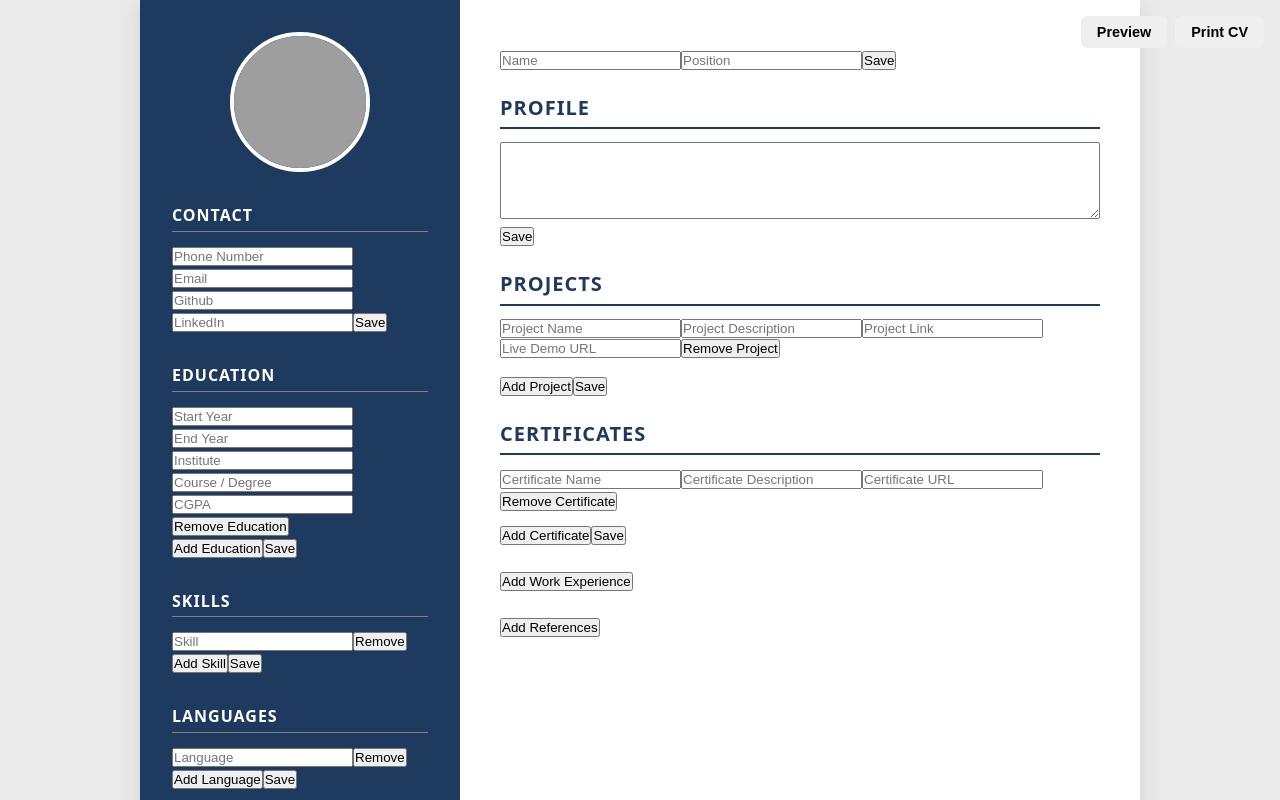
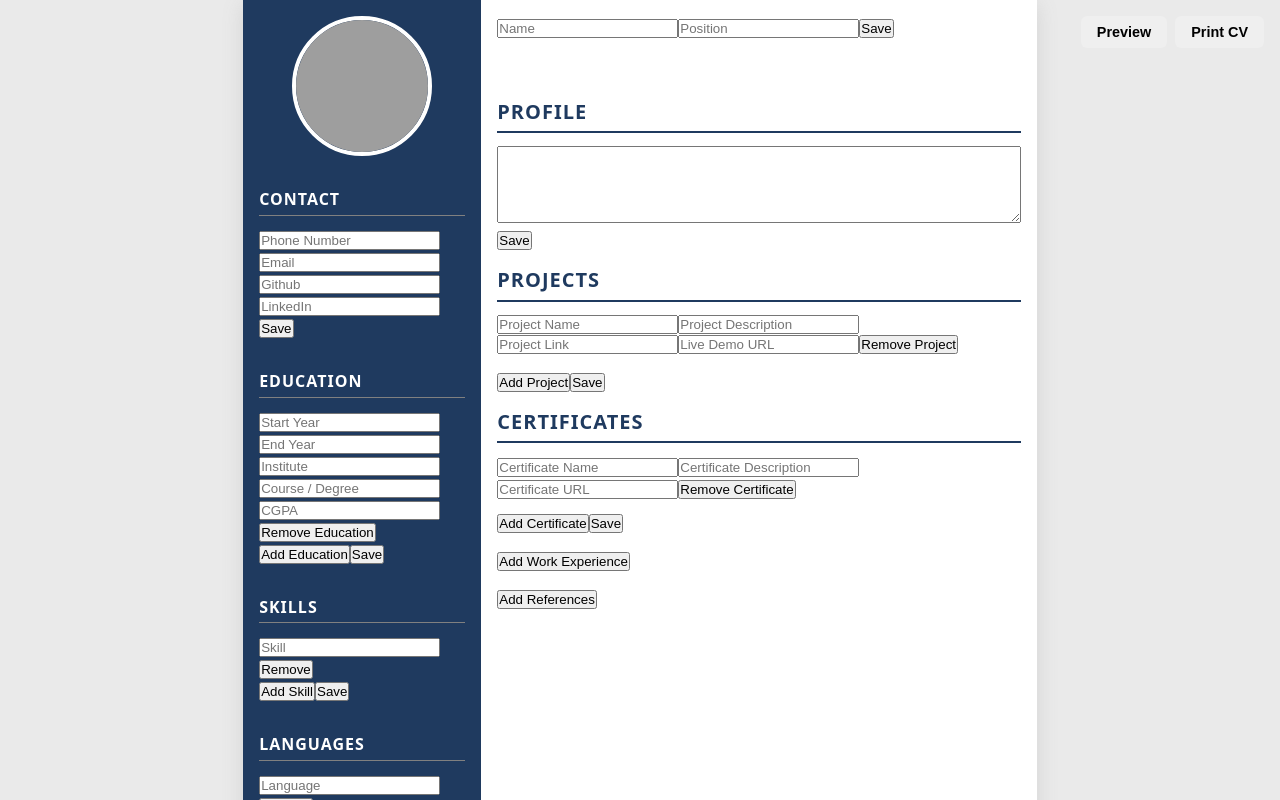
Before and after one commit to Prak005/cv-generator, a React (Vite) app: page / in a window 1280 px wide. Shown: the top 800 px of the page. Built offline with nearby package versions, Linux system fonts and the light colour scheme; grey boxes are pictures that could not be loaded.

Commit message:
refined ui

```diff
--- a/src/App.jsx
+++ b/src/App.jsx
@@ -1,27 +1,28 @@
-import { useState } from 'react';
+import { useState } from "react";
 
-import UserImg from './components/left/UserImg';
-import Contact from './components/left/Contact';
-import Education from './components/left/Education';
-import Skills from './components/left/Skills';
-import Languages from './components/left/Languages';
+import UserImg from "./components/left/UserImg";
+import Contact from "./components/left/Contact";
+import Education from "./components/left/Education";
+import Skills from "./components/left/Skills";
+import Languages from "./components/left/Languages";
 
-import Header from './components/right/Header';
-import Profile from './components/right/Profile';
-import Work from './components/right/Work';
-import Projects from './components/right/Projects';
-import Certificates from './components/right/Certificates';
-import Ref from './components/right/Ref';
+import Header from "./components/right/Header";
+import Profile from "./components/right/Profile";
+import Work from "./components/right/Work";
+import Projects from "./components/right/Projects";
+import Certificates from "./components/right/Certificates";
+import Ref from "./components/right/Ref";
 
-import './styles/Left.css';
-import './styles/Right.css';
-import './styles/App.css';
+import "./styles/Left.css";
+import "./styles/Right.css";
+import "./styles/App.css";
 
 function App() {
   const [viewMode, setViewMode] = useState(false);
 
   return (
-        <div className="resume">
+    <>
+      <div id="cv-preview" className="resume">
         <aside className="resume-left">
           <UserImg viewMode={viewMode} />
           <Contact viewMode={viewMode} />
@@ -38,17 +39,28 @@ function App() {
           <Work viewMode={viewMode} />
           <Ref viewMode={viewMode} />
         </main>
-
+      </div>
       <div className="controls">
-                <button className={`view-toggle ${viewMode ? 'edit' : 'view'}`} onClick={() => setViewMode(v => !v)}>
+        <button
+          className={`view-toggle ${viewMode ? "edit" : "view"}`}
+          onClick={() => setViewMode((v) => !v)}
+        >
           Preview
         </button>
 
-                <button className="print-btn" onClick={() => window.print()}>
+        <button
+          className="print-btn"
+          onClick={() => {
+            setViewMode(true);
+            setTimeout(() => {
+              window.print();
+            }, 100);
+          }}
+        >
           Print CV
         </button>
       </div>
-        </div>
+    </>
   );
 }
 
--- a/src/components/right/Projects.jsx
+++ b/src/components/right/Projects.jsx
@@ -48,7 +48,7 @@ function Projects({ viewMode }) {
                             </a>
                         )}
 
-                        <span className="live">Preview: </span>{p.live && (
+                        <span>Live: </span>{p.live && (
                             <a
                                 href={p.live}
                                 target="_blank"
--- a/src/styles/App.css
+++ b/src/styles/App.css
@@ -7,23 +7,24 @@
 body {
     background-color: #eaeaea;
     font-family: system-ui, Helvetica, Arial, sans-serif;
-    /* overflow: hidden; */
 }
 
 .resume{
     max-width: 1000px;
     margin: auto;
+    padding: 0;
     display: flex;
-    min-height: 100vh;
+    min-height: 297mm;
+    width: 210mm;
     background-color: white;
     box-shadow: 0 4px 20px lightgray;
 }
 
 .resume-left{
-    max-width: 32%;
+    max-width: 30%;
 }
 .resume-right{
-    max-width: 68%;
+    max-width: 70%;
 }
 
 .controls {
--- a/src/styles/Left.css
+++ b/src/styles/Left.css
@@ -1,7 +1,7 @@
 .resume-left {
     background-color: #1f3a5f;
     color: white;
-    padding: 2rem;
+    padding: 1rem;
     display: flex;
     flex-direction: column;
     gap: 2rem;
--- a/src/styles/Right.css
+++ b/src/styles/Right.css
@@ -1,10 +1,10 @@
 .resume-right {
     background-color: white;
     color: #1f3a5f;
-    padding: 3rem 2.5rem;
+    padding: 1rem;
     display: flex;
     flex-direction: column;
-    gap: 1.5rem;
+    gap: 1rem;
 }
 
 h3{
@@ -19,7 +19,7 @@ h3{
 .header h1{
     font-size: 2.4rem;
     font-weight: 700;
-    margin-bottom: 0.2rem;
+    margin: 2rem 0 0.2rem 0;
 }
 .header h2{
     font-size: 1.1rem;
@@ -27,6 +27,9 @@ h3{
     color: #2b4c7e;
 }
 
+.profile {
+    margin-top: 2.75rem;
+}
 .profile p{
     font-size: 0.9rem;
 }
@@ -96,10 +99,6 @@ h3{
     line-height: 1.4;
 }
 
-.projects .live{
-    margin-left: 2rem;
-}
-
 .projects a {
     display: inline-block;
     margin-right: 0.75rem;
```
Lines whose indentation alone changed are shown as unchanged.
